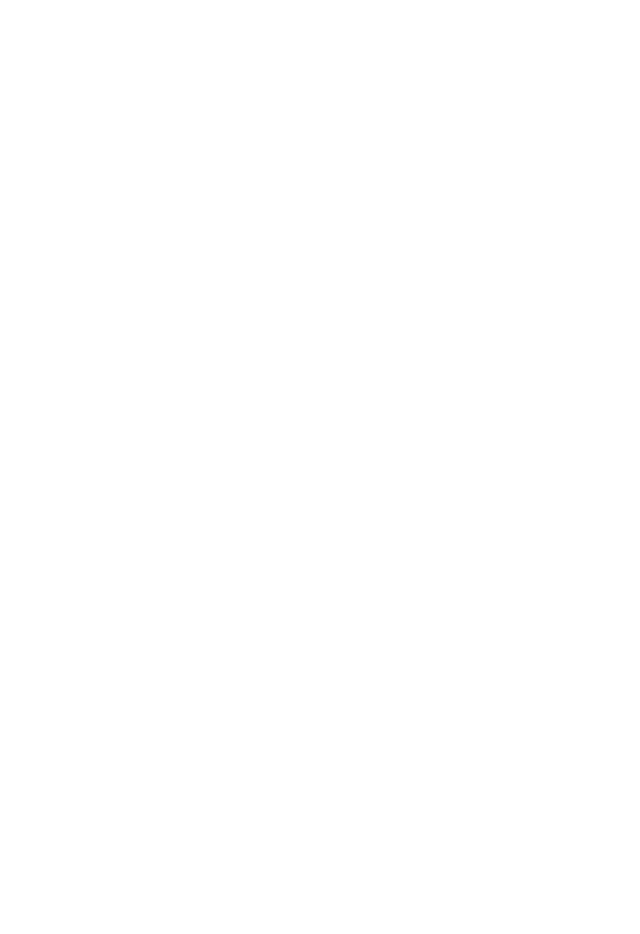
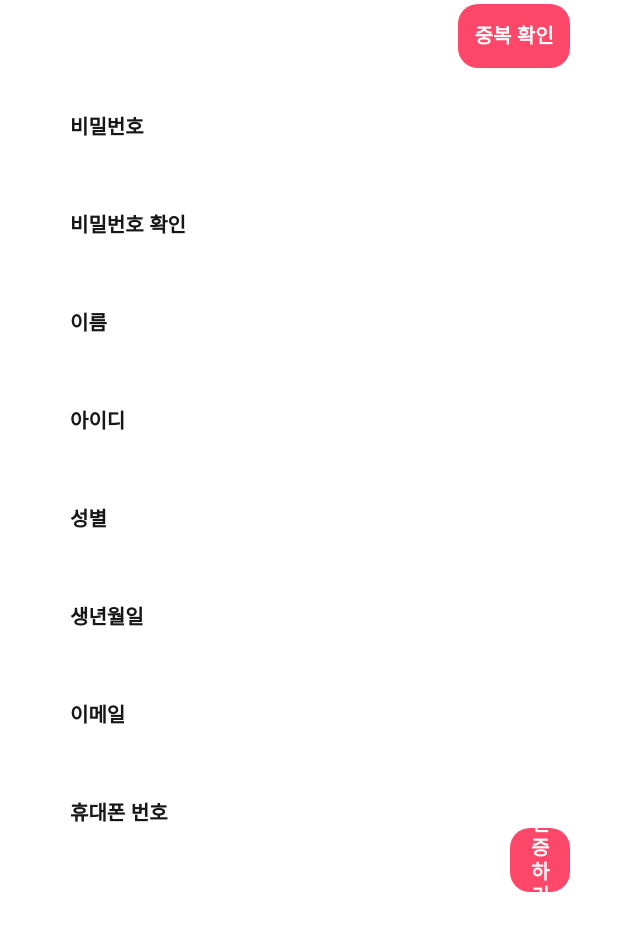
Before and after one commit to bolmal/front-end, a Next.js app: page /sign-up in a window 1280 px wide. Shown: the part 188-1122 px from the top of the page, without its empty margins (346-986 px from the left). Before the commit the page ends 800 px from the top, so only its background shows below. Built offline with nearby package versions, Linux system fonts and the light colour scheme.

Commit message:
feat : 회원가입 페이지 UI

```diff
--- a/src/app/sign-up/page.tsx
+++ b/src/app/sign-up/page.tsx
@@ -1,3 +1,74 @@
+import Button from '@/components/button';
+
 export default function SignUp() {
-    return <div></div>;
+    return (
+        <div className="flex justify-center items-center min-h-screen ">
+            <div className="flex flex-col w-full max-w-md mx-auto gap-11">
+                <div className="flex flex-col justify-center items-center">
+                    <p className="font-[600] text-[25px]">정보를 입력해 회원가입을 완료해 주세요.</p>
+                </div>
+                <div className="w-[500px]">
+                    <p className="font-[600] text-[20px]">아이디</p>
+                    <div className="flex flex-row">
+                        <input className="w-full" />
+                        <Button size="small">중복 확인</Button>
+                    </div>
+                </div>
+                <div className="w-[500px]">
+                    <p className="font-[600] text-[20px]">비밀번호</p>
+                    <div className="flex flex-row">
+                        <input className="w-full" />
+                    </div>
+                </div>
+                <div className="w-[500px]">
+                    <p className="font-[600] text-[20px]">비밀번호 확인</p>
+                    <div className="flex flex-row">
+                        <input className="w-full" />
+                    </div>
+                </div>
+                <div className="w-[500px]">
+                    <p className="font-[600] text-[20px]">이름</p>
+                    <div className="flex flex-row">
+                        <input className="w-full" />
+                    </div>
+                </div>
+                <div className="w-[500px]">
+                    <p className="font-[600] text-[20px]">아이디</p>
+                    <div className="flex flex-row">
+                        <input className="w-full" />
+                    </div>
+                </div>
+                <div className="w-[500px]">
+                    <p className="font-[600] text-[20px]">성별</p>
+                    <div className="flex flex-row">
+                        <input className="w-full" />
+                    </div>
+                </div>
+                <div className="w-[500px]">
+                    <p className="font-[600] text-[20px]">생년월일</p>
+                    <div className="flex flex-row">
+                        <input className="w-full" />
+                    </div>
+                </div>
+                <div className="w-[500px]">
+                    <p className="font-[600] text-[20px]">이메일</p>
+                    <div className="flex flex-row">
+                        <input className="w-full" />
+                    </div>
+                </div>
+                <div className="w-[500px]">
+                    <p className="font-[600] text-[20px]">휴대폰 번호</p>
+                    <div className="flex flex-row">
+                        <input className="w-full" />
+                        <input className="w-full" />
+                        <input className="w-full" />
+                        <Button className="w-full" size="small">
+                            인증하기
+                        </Button>
+                    </div>
+                </div>
+                <Button size="large">회원가입 완료</Button>
+            </div>
+        </div>
+    );
 }
```
